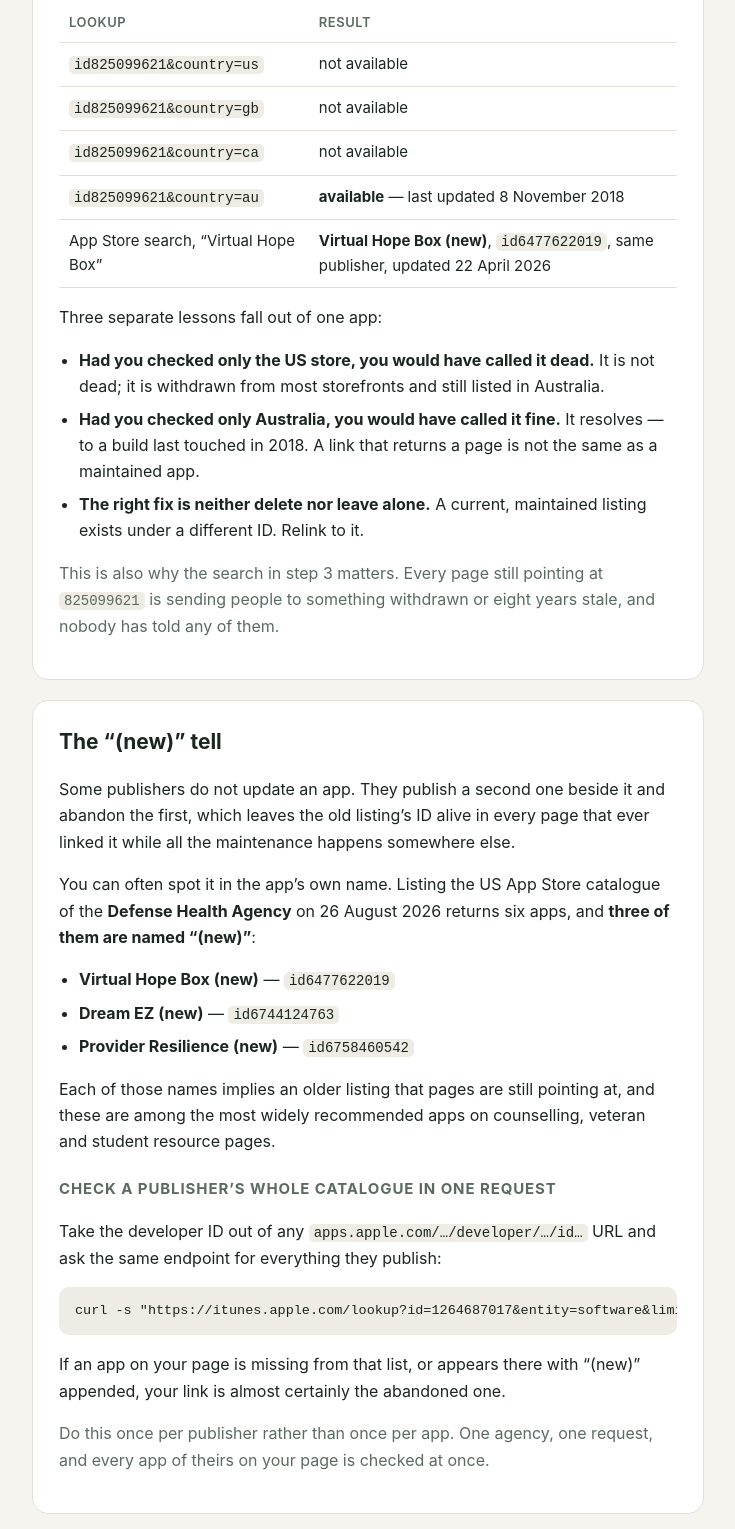
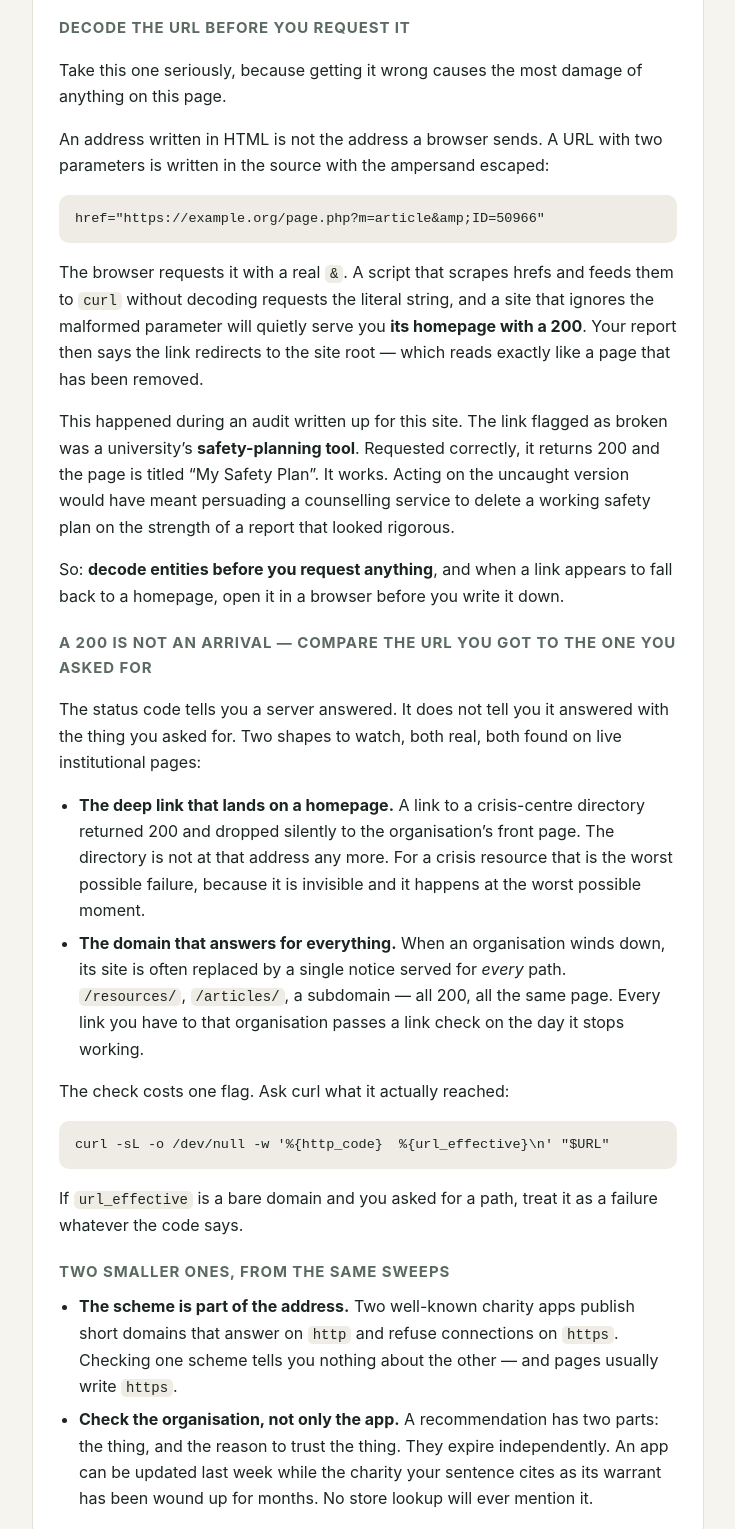
Before and after one commit to faridjafarlee/relief-site, a plain HTML site: page check-the-apps-you-recommend.html in a window 1280 px wide. Shown: the part 3284-4813 px from the top of the page, without its empty margins (272-1007 px from the left). Drawn offline with Linux system fonts and the light colour scheme.

Commit message:
[docs] Add Step 5 — the non-store links, which fail with 200
Problem: The how-to told maintainers to check store links but said
  nothing about the rest of a resource page, where failures return 200
  and pass every automated check.
Root cause: The page grew from a store-lookup method and never covered
  ordinary outbound links, entity decoding, or redirect-target checks.
Severity: high — a reader following the old advice with a scraper could
  flag a working safety-planning tool as broken and delete it.
Trigger/Exploit: any bulk checker fed hrefs straight from page source.
Fix: Added Step 5 covering entity decoding before request, comparing
  url_effective against the requested path (deep link landing on a
  homepage; a wound-down domain answering for every path), the http
  vs https scheme trap, and checking the organisation behind an app as
  well as the app. Each point is drawn from a verified finding.
Compatibility: Content-only; tag balance checked; dateModified bumped.

```diff
--- a/check-the-apps-you-recommend.html
+++ b/check-the-apps-you-recommend.html
@@ -27,7 +27,7 @@
   "name": "How to check whether the apps you recommend still exist",
   "description": "A method for testing every App Store link on a mental health resource page, finding which pages link a withdrawn app, and deciding whether to relink or delete.",
   "datePublished": "2026-08-26",
-  "dateModified": "2026-08-26",
+  "dateModified": "2026-08-27",
   "author": { "@type": "Person", "name": "Farid Jafarli" }
 }
 </script>
@@ -163,6 +163,63 @@
     </section>
 
     <section class="card">
+      <h2>Step 5 &mdash; the other links on the page, which are the ones that hurt</h2>
+      <p>Steps 1 to 4 are about store links. A resource page is mostly <em>not</em> store links: it is
+        charities, crisis directories, safety-plan tools, developer websites. Those fail differently,
+        and worse, because the failures return <strong>200</strong>.</p>
+
+      <h3>Decode the URL before you request it</h3>
+      <p>Take this one seriously, because getting it wrong causes the most damage of anything on this
+        page.</p>
+      <p>An address written in HTML is not the address a browser sends. A URL with two parameters is
+        written in the source with the ampersand escaped:</p>
+      <pre><code>href="https://example.org/page.php?m=article&amp;amp;ID=50966"</code></pre>
+      <p>The browser requests it with a real <code>&amp;</code>. A script that scrapes hrefs and feeds
+        them to <code>curl</code> without decoding requests the literal string, and a site that ignores
+        the malformed parameter will quietly serve you <strong>its homepage with a 200</strong>. Your
+        report then says the link redirects to the site root &mdash; which reads exactly like a page
+        that has been removed.</p>
+      <p>This happened during an audit written up for this site. The link flagged as broken was a
+        university&rsquo;s <strong>safety-planning tool</strong>. Requested correctly, it returns 200
+        and the page is titled &ldquo;My Safety Plan&rdquo;. It works. Acting on the uncaught version
+        would have meant persuading a counselling service to delete a working safety plan on the
+        strength of a report that looked rigorous.</p>
+      <p>So: <strong>decode entities before you request anything</strong>, and when a link appears to
+        fall back to a homepage, open it in a browser before you write it down.</p>
+
+      <h3>A 200 is not an arrival &mdash; compare the URL you got to the one you asked for</h3>
+      <p>The status code tells you a server answered. It does not tell you it answered with the thing
+        you asked for. Two shapes to watch, both real, both found on live institutional pages:</p>
+      <ul>
+        <li><strong>The deep link that lands on a homepage.</strong> A link to a crisis-centre
+          directory returned 200 and dropped silently to the organisation&rsquo;s front page. The
+          directory is not at that address any more. For a crisis resource that is the worst possible
+          failure, because it is invisible and it happens at the worst possible moment.</li>
+        <li><strong>The domain that answers for everything.</strong> When an organisation winds down,
+          its site is often replaced by a single notice served for <em>every</em> path.
+          <code>/resources/</code>, <code>/articles/</code>, a subdomain &mdash; all 200, all the same
+          page. Every link you have to that organisation passes a link check on the day it stops
+          working.</li>
+      </ul>
+      <p>The check costs one flag. Ask curl what it actually reached:</p>
+      <pre><code>curl -sL -o /dev/null -w '%{http_code}  %{url_effective}\n' "$URL"</code></pre>
+      <p>If <code>url_effective</code> is a bare domain and you asked for a path, treat it as a
+        failure whatever the code says.</p>
+
+      <h3>Two smaller ones, from the same sweeps</h3>
+      <ul>
+        <li><strong>The scheme is part of the address.</strong> Two well-known charity apps publish
+          short domains that answer on <code>http</code> and refuse connections on <code>https</code>.
+          Checking one scheme tells you nothing about the other &mdash; and pages usually write
+          <code>https</code>.</li>
+        <li><strong>Check the organisation, not only the app.</strong> A recommendation has two parts:
+          the thing, and the reason to trust the thing. They expire independently. An app can be
+          updated last week while the charity your sentence cites as its warrant has been wound up for
+          months. No store lookup will ever mention it.</li>
+      </ul>
+    </section>
+
+    <section class="card">
       <h2>A worked example that trips every trap at once</h2>
       <p><strong>Virtual Hope Box</strong> is a coping-skills app for service members and veterans,
         published by the US Defense Health Agency. It appears on a great many institutional resource
```
